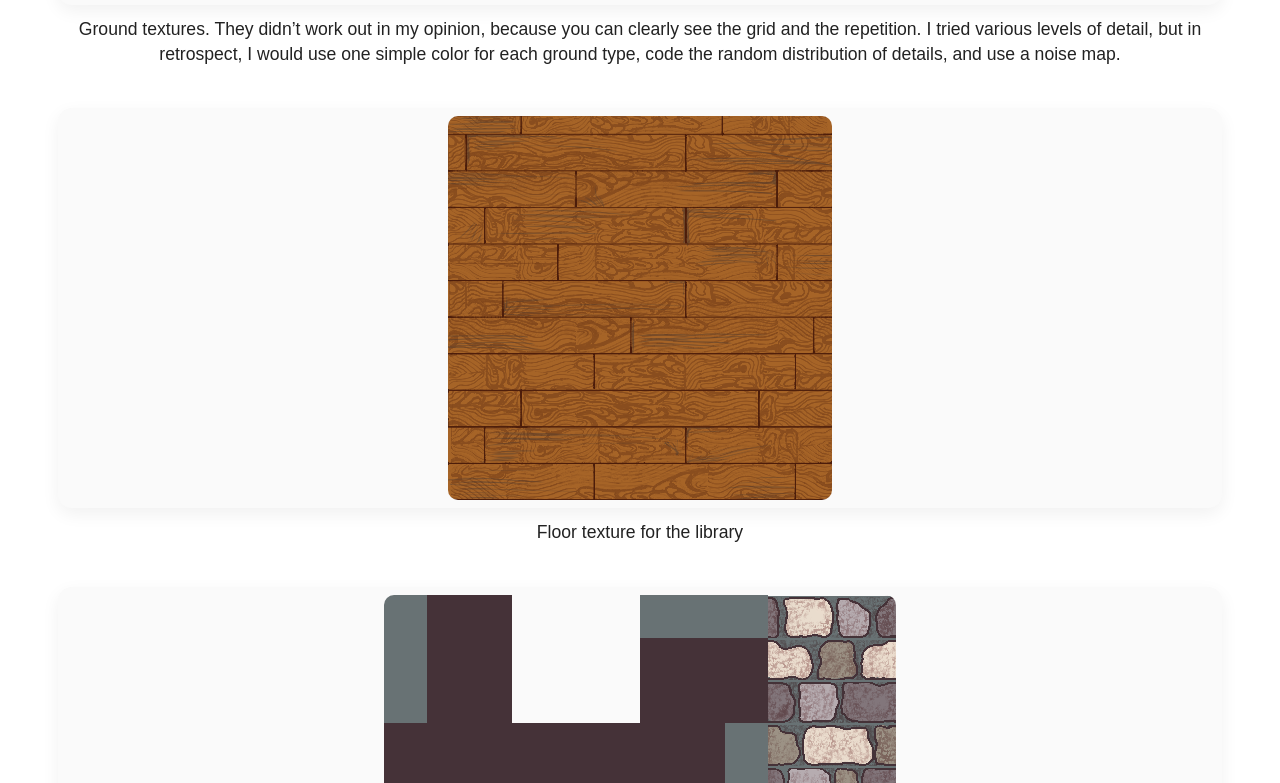
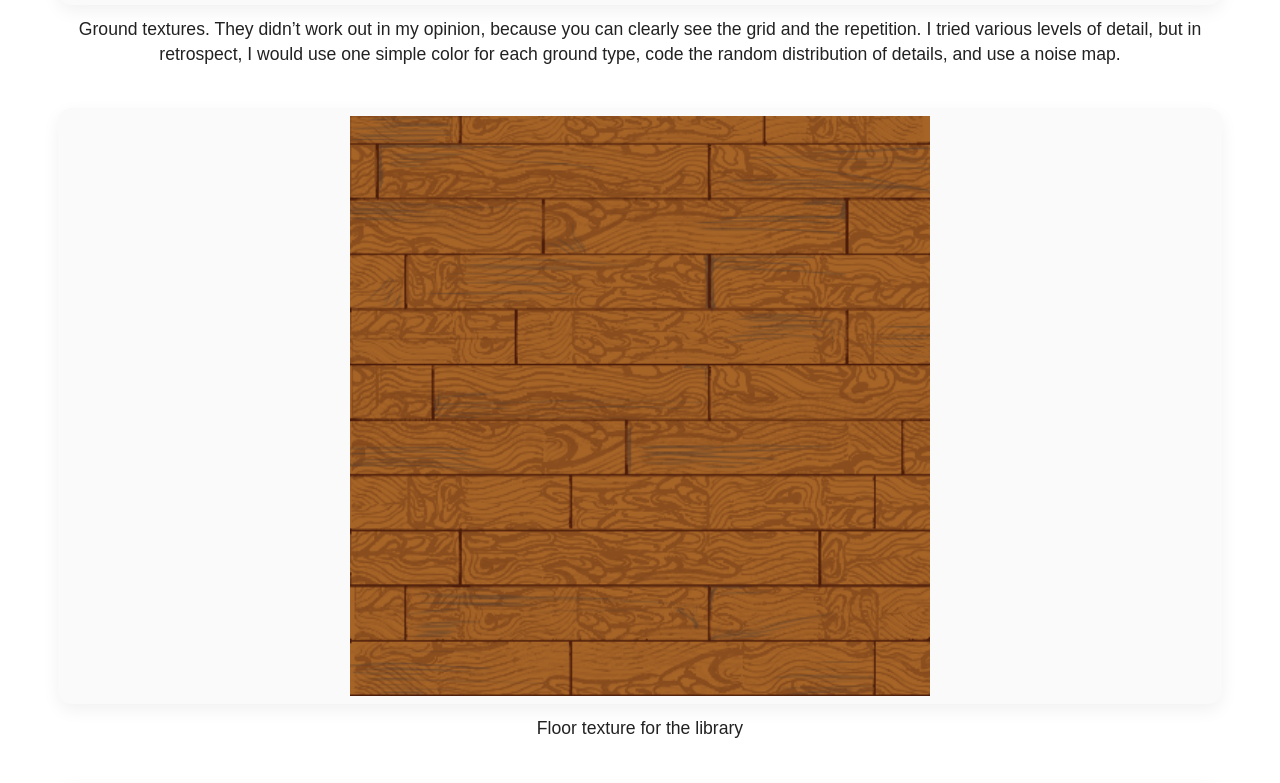
Before and after one commit to AndreasNiederreiter/Portfolio, a plain HTML site: page Pet_the_Cats.html in a window 1280 px wide. Shown: the part 5277-6060 px from the top of the page. Drawn offline with Linux system fonts and the light colour scheme.

Commit message:
hopefully the last bug fix

```diff
--- a/Pet_the_Cats.css
+++ b/Pet_the_Cats.css
@@ -248,10 +248,19 @@ body {
 		height: auto;
 	}
 
+	/* equal-size: erzwingt auf großen Bildschirmen exakt gleiche dargestellte Breite */
 	.card img.equal-size {
-		max-width: 700px; /* gleiche Darstellungsbreite für beide Assets auf Desktop */
-		width: auto;
+		/* feste Anzeige-Breite (gleicher Wert für beide Bilder) */
+		width: 700px;
+		/* keine zusätzliche max-width, damit die Breite exakt ist */
+		max-width: none;
+		/* skaliere Höhe automatisch, aber begrenze sie, damit das Bild nicht aus dem Viewport ragt */
 		height: auto;
+		max-height: calc(100vh - var(--banner-height) - 160px);
+		/* zentrieren innerhalb der Card */
+		display: block;
+		margin-left: auto;
+		margin-right: auto;
 	}
 }
 
```
Also changed, not shown: index.css (+11 -5 lines), index.html (+1 -1 lines).
